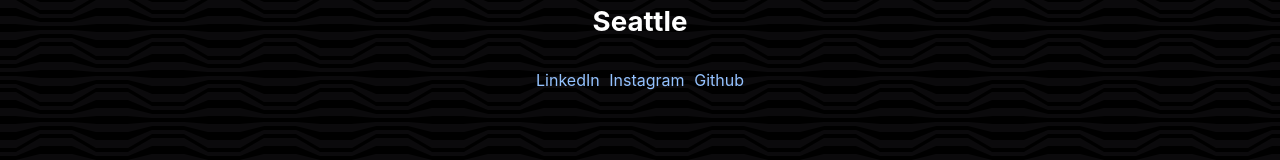
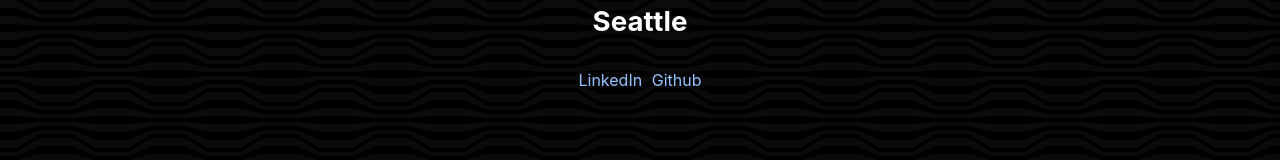
Before and after one commit to jaroot32/Portfolio, a Gatsby site: page / in a window 1280 px wide. Shown: the part 248-408 px from the top of the page. Built offline with nearby package versions, Linux system fonts and the light colour scheme; Gatsby itself is replaced by a stand-in of ours.

Commit message:
removed instagram to focus on linkedin and github

```diff
--- a/config/site.js
+++ b/config/site.js
@@ -29,10 +29,6 @@ module.exports = {
       name: 'LinkedIn',
     },
     {
-      url: 'https://www.instagram.com/mrinstajonagram/',
-      name: 'Instagram',
-    },
-    {
       url: 'https://github.com/jaroot32',
       name: 'Github',
     },
```
